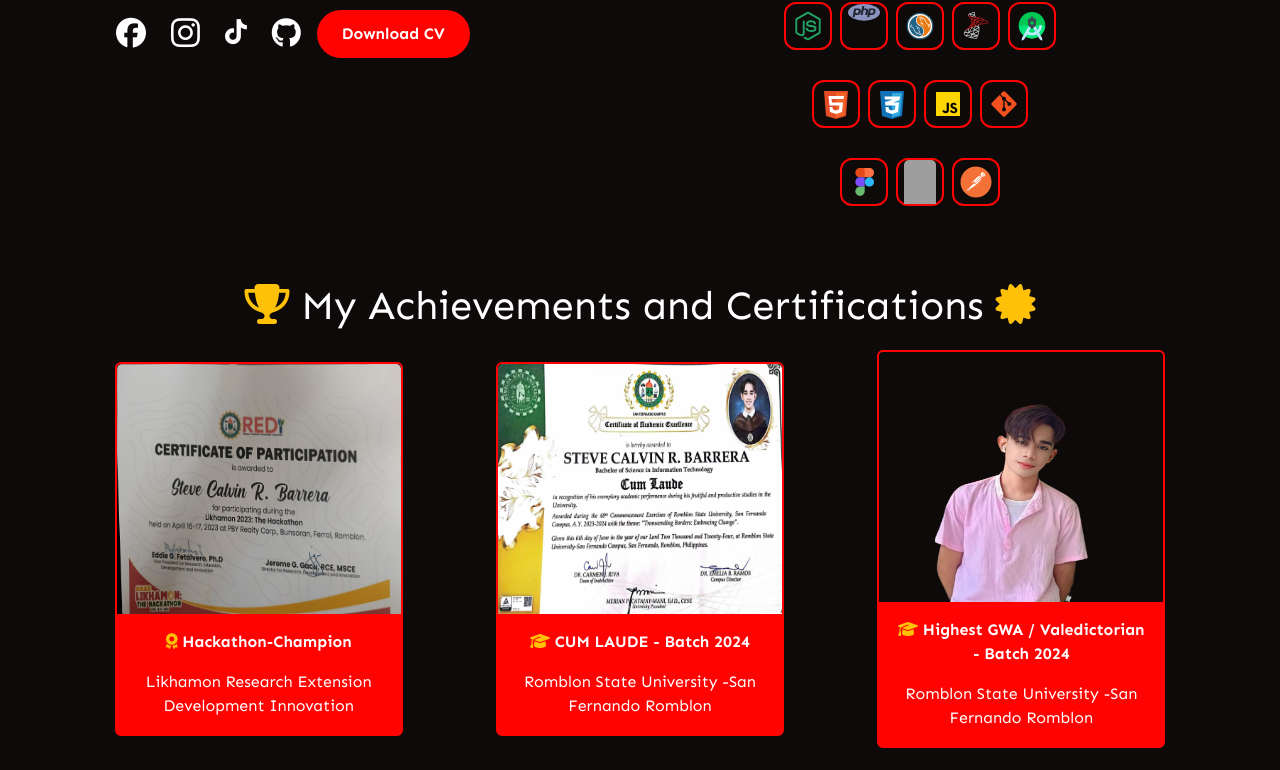
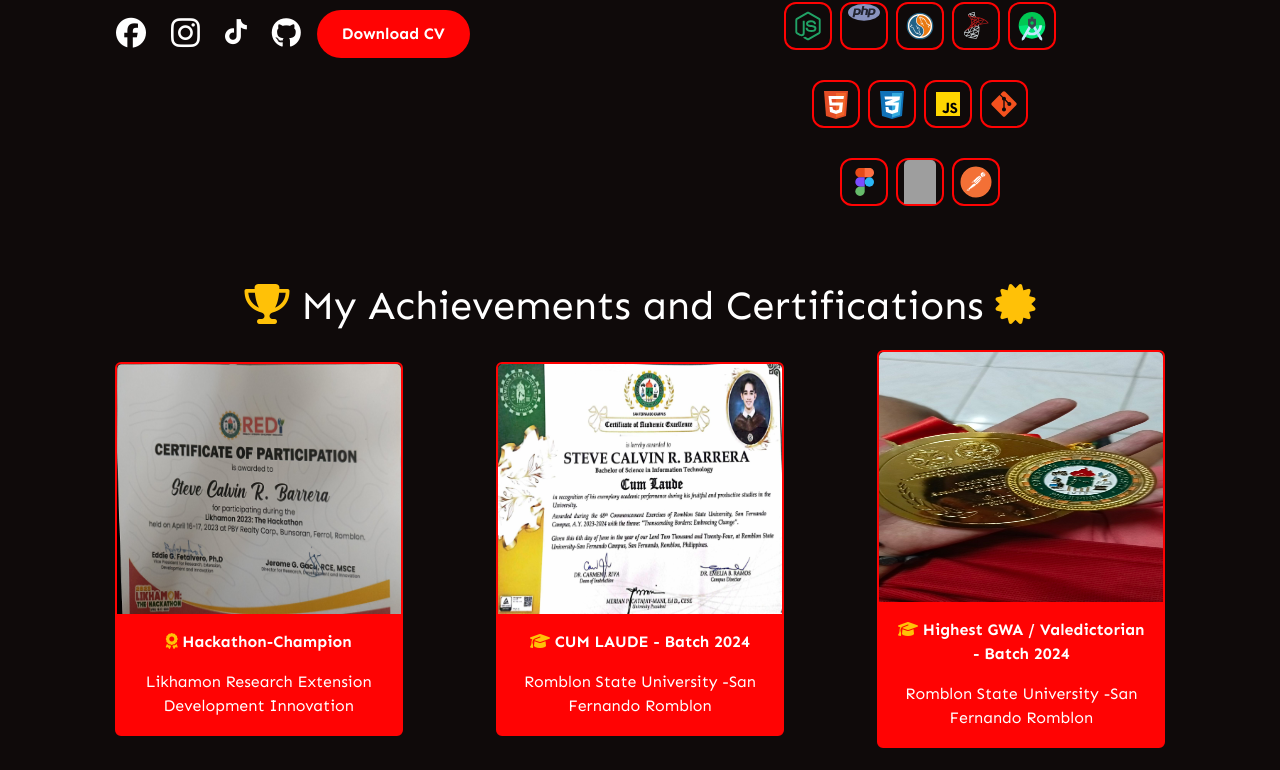
Before and after one commit to Redwing08/my-portfolio, a React (Vite) app: page / in a window 1280 px wide. Shown: the part 518-1288 px from the top of the page. Built offline with nearby package versions, Linux system fonts and the light colour scheme; grey boxes are pictures that could not be loaded.

Commit message:
Add New Image

```diff
--- a/src/Homepage.jsx
+++ b/src/Homepage.jsx
@@ -18,6 +18,7 @@ import Outstanding from './assets/outstanding.jpg'
 import Techno from './assets/techno.jpg'
 import Commendation from './assets/Dmw_Ojt.png'
 import ProfilePic from "./assets/steve.png";
+import Medals  from './assets/medals.jpg'
 import "./css/Homepage.css"; // import CSS
 //This is for the email sender first  npm install emailjs-com
 import emailjs from "emailjs-com";
@@ -229,7 +230,7 @@ function Homepage() {
               </div>
               <div className="col-md-4 d-flex justify-content-center mb-4">
                  <div className="card h-100 imgBG" style={{ width: "18rem" }}>
-                  <img src={ProfilePic} className="card-img-top" alt="..."/>
+                  <img src={Medals} className="card-img-top" alt="..."/>
                   <div className="card-body">
                     <p className="card-text text-center fw-bold"><i className="fas fa-graduation-cap text-warning"></i> Highest GWA / Valedictorian - Batch 2024</p>
                      <p className="card-text text-center">Romblon State University -San Fernando Romblon</p>
```
